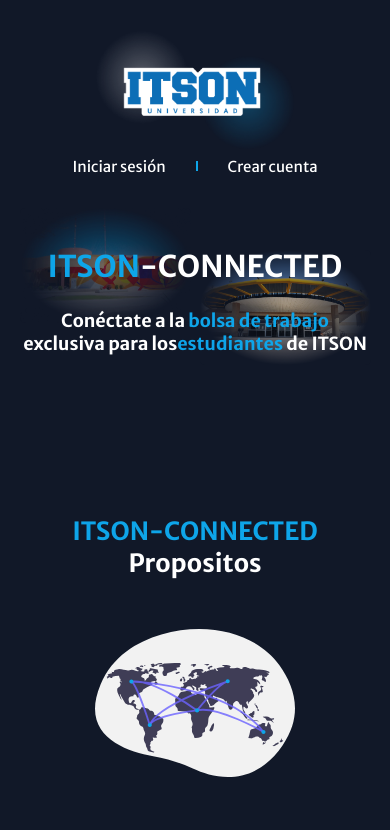
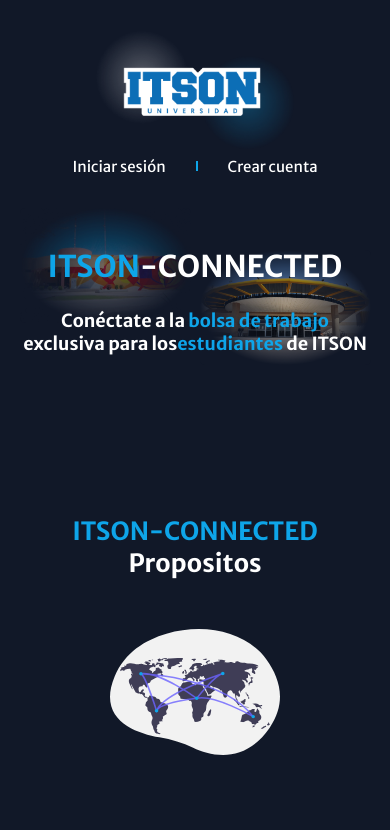
Before and after one commit to HectorGerardoZV/itson-connected-front, a React (Vite) app: page / in a window 390 px wide. Shown: the top 830 px of the page. Built offline with nearby package versions, Linux system fonts and the light colour scheme.

Commit message:
Images size were changed

```diff
--- a/src/components/Propose/Propose.module.css
+++ b/src/components/Propose/Propose.module.css
@@ -41,4 +41,10 @@
         width: 90%;
         text-align: center;
     }
+    .propose__img{
+        height: 18rem;
+    }
+    .propose__img img{
+        width: 17rem;
+    }
 }
```
